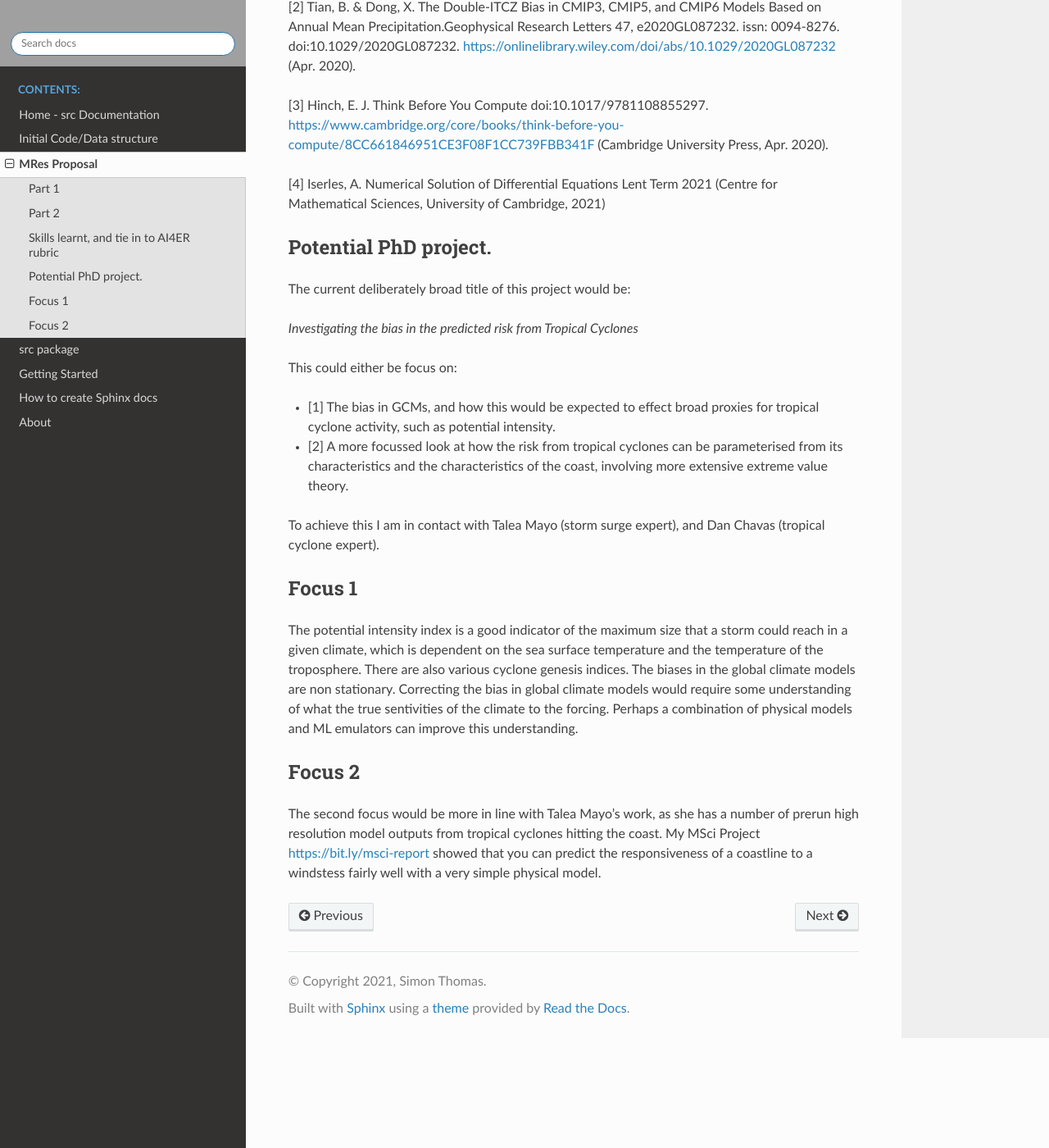
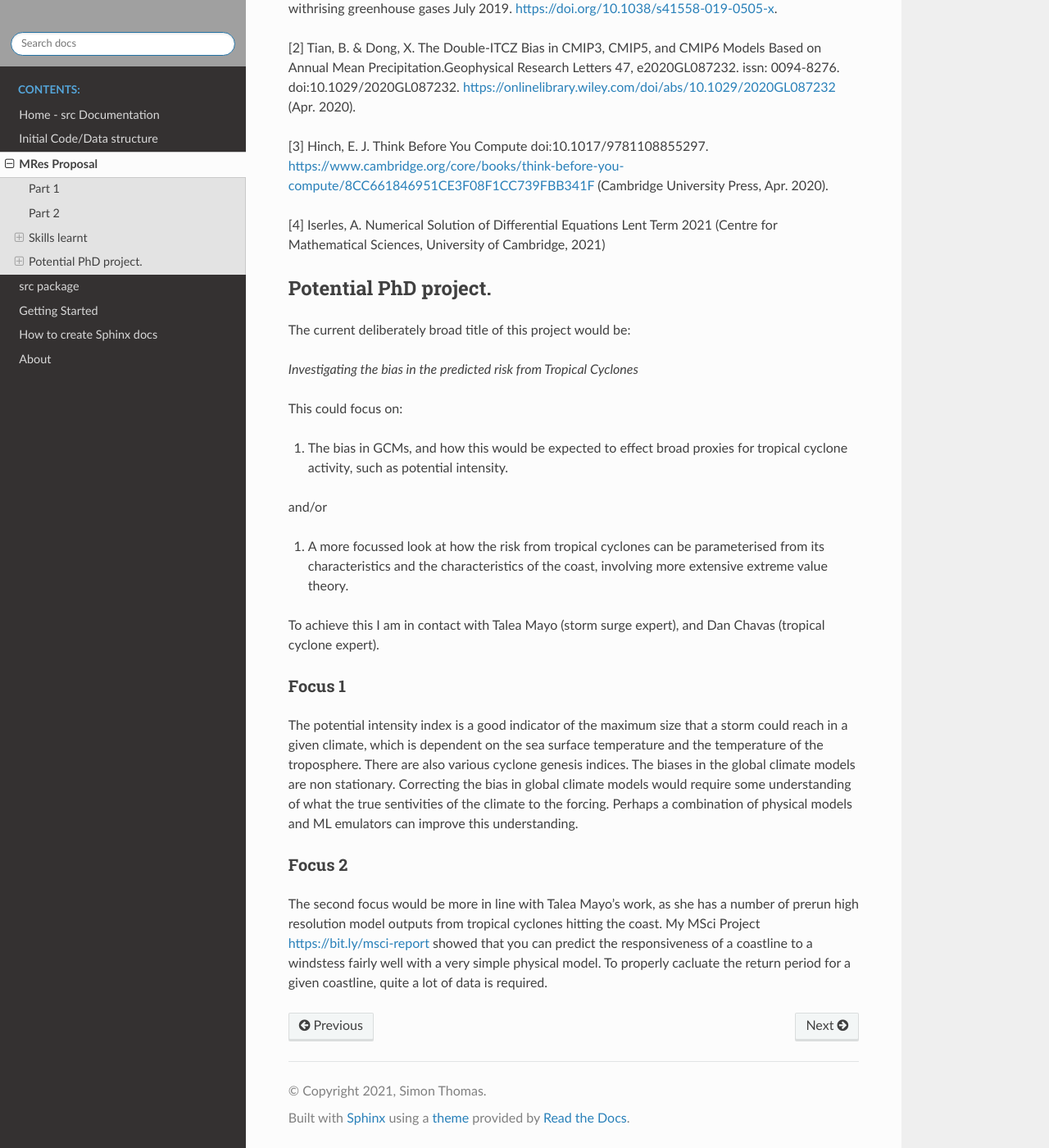
Before and after one commit to sdat2/seager19, a Sphinx documentation site: the page built from docs/MRes.md, in a window 1280 px wide and 1400 px high, scrolled down 1567 px. Shown: the whole window at 82% size. Built offline with Sphinx 7.4.7 and the Read the Docs theme 2.0.0, drawn with Linux system fonts in a browser that asks for light colours; some of the changed text lies outside the part shown.

```diff
--- a/docs/MRes.md
+++ b/docs/MRes.md
@@ -3,15 +3,16 @@
 ![SST output over time period](gifs/SST_SST2_in_om_run2f.gif)
 
 ## Part 1
+
 Seager et al. 2019 [1] shows that the observed trend in ENSO can
 be reproduced with a simple coupled physical model.
-No sensitivity analysis is this paper. Given that the model takes around 30 minutes to run at the moment,
+No sensitivity analysis is this paper. Given that the model
+takes around 30 minutes to run at the moment,
 it would be quite achievable to do the number of
 model runs neccessary to achieve this.
 Of particular interest might be the model's sensitivity to the
 drag coefficient, as they note that they chose a much
-higher value than normal so as to replicate the amplitude of
-ENSO.
+higher value than normal so as to replicate the amplitude of ENSO.
 This sensitivity analysis could first be achieved using a Gaussian Process (GP)
 with a radial basis function (RBF) kernel of a given smoothness,
 as the number of data points will initially be quite small (<10^{4}).
@@ -39,11 +40,13 @@ Scientific questions to be addressed would include:
    from e.g. Tropical cyclones (using a metric like the
    potential intensity).
 
-## Skills learnt, and tie in to AI4ER rubric
+## Skills learnt
+
 This project will be a good opportunity to learn about numerical solutions to differential equations [3, 4]. From the rubric at <https://ai4er-cdt.esc.cam.ac.uk> this project would include the primary application areas of _Weather, Climate and Air Quality_, as well as touching on _Natural Hazards_ as this bias in CMIP will effect the frequency and intensity of tropical cyclones (and therefore their effects such as storm surges, as in my MSci thesis <https://bit.ly/msci-report>).  The methodology of this project will primarily be within _2. Environmental modelling_.  The model used is quite low down in the hierarchy of models, and so it will be much
 easier to demonstrate simple AI tools upon it.
 
 
+### Citations
 
 [1] Seager,  R. et  al.  Strengthening  tropical  Pacific  zonal  sea  surface  temperature  gradient  consistent  withrising  greenhouse  gases July 2019. <https://doi.org/10.1038/s41558-019-0505-x>.
 
@@ -59,18 +62,21 @@ The current deliberately broad title of this project would be:
 
 _Investigating the bias in the predicted risk from Tropical Cyclones_
 
-This could either be focus on:
+This could focus on:
 
- - [1] The bias in GCMs, and how this would be expected to effect broad proxies
+ 1.  The bias in GCMs, and how this would be expected to effect broad proxies
    for tropical cyclone activity, such as potential intensity.
- - [2] A more focussed look at how the risk from tropical cyclones
+
+   and/or
+
+ 2. A more focussed look at how the risk from tropical cyclones
    can be parameterised from its characteristics and the characteristics of the coast,
    involving more extensive extreme value theory.
 
 To achieve this I am in contact with Talea Mayo (storm surge expert),
 and Dan Chavas (tropical cyclone expert).
 
-## Focus 1
+### Focus 1
 
 The potential intensity index is a good indicator of the maximum size that a storm
 could reach in a given climate, which is dependent on the sea surface temperature and
@@ -84,7 +90,7 @@ and ML emulators can improve this understanding.
 
 
 
-## Focus 2
+### Focus 2
 
 The second focus would be more in line
 with Talea Mayo's work, as she has a number
@@ -93,3 +99,5 @@ from tropical cyclones hitting the coast.
 My MSci Project <https://bit.ly/msci-report>
 showed that you can predict the responsiveness of
 a coastline to a windstess fairly well with a very simple physical model.
+To properly cacluate the return period for a given coastline,
+quite a lot of data is required.
```
Also changed, not shown: docs/DATA_FILE_LIST.md (+2 -2 lines), 4 other files.
